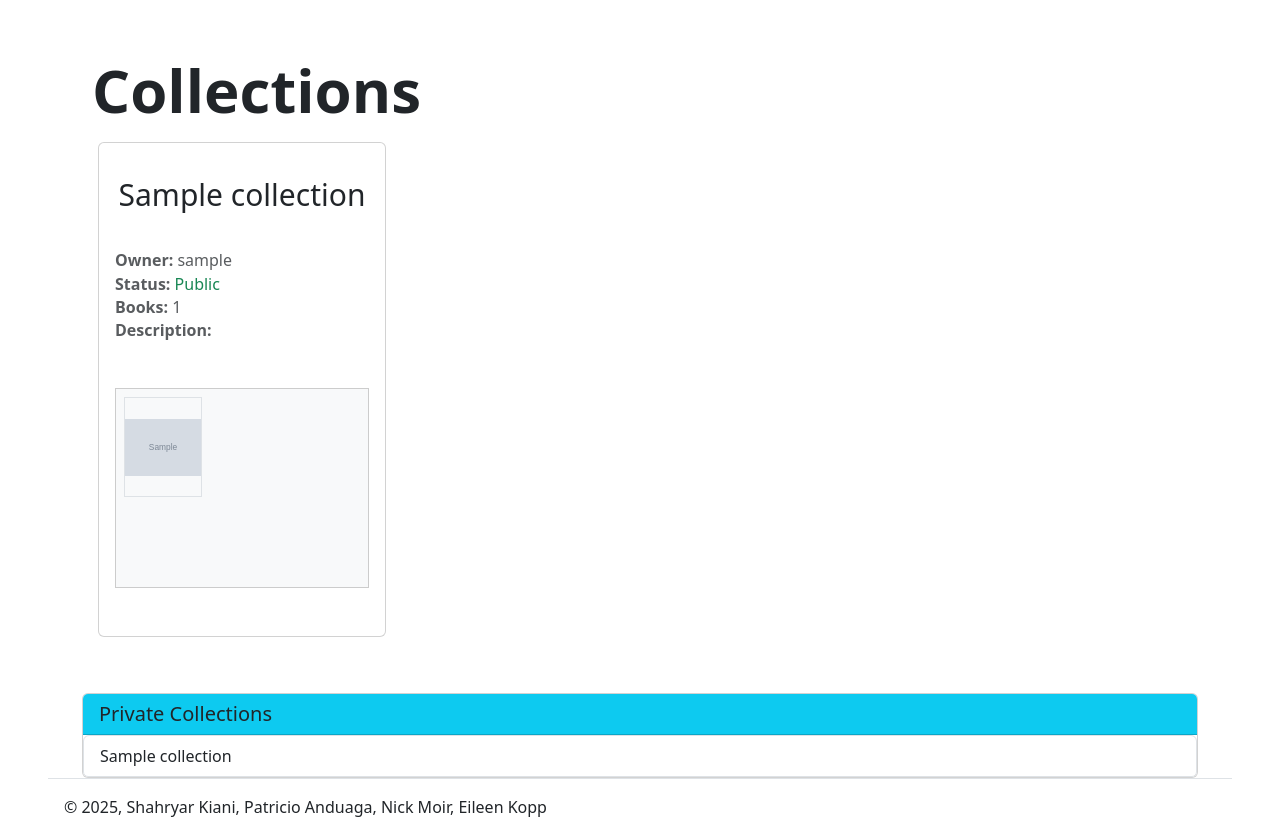
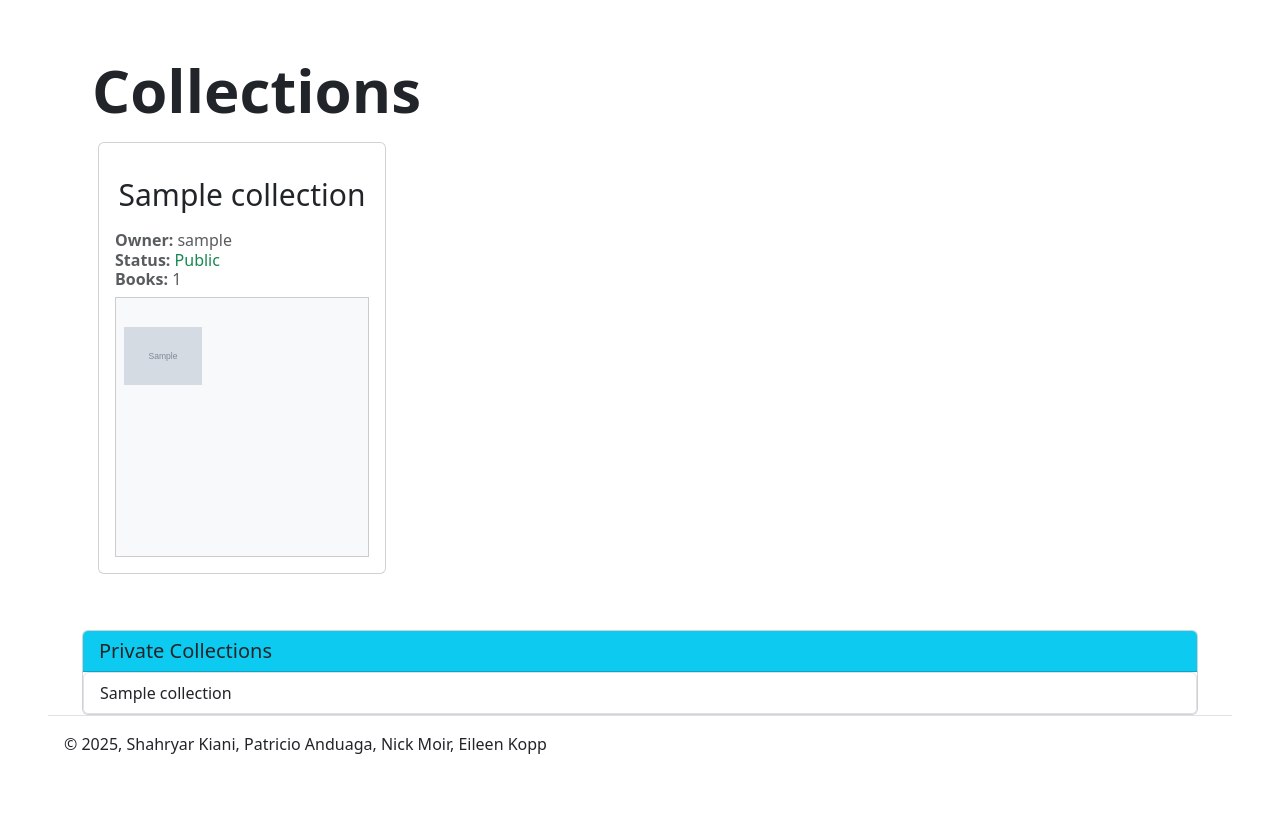
Before and after one commit to PatricioA-2004/Library-Website, a Django app: template lending/templates/lending/collection_list.html in a window 1280 px wide. Shown: the part 72-907 px from the top of the page. After the commit the page ends 826 px from the top, so only its background shows below. Run offline with Django 3.2, Linux system fonts and the light colour scheme; the template is opened without the code that fills it: most values are stand-ins (such as "Sample title", 1, 10 or a date in 2020); grey boxes marked "Sample" are stand-in pictures; some libraries are stand-ins or nearby versions.

Commit message:
Update collection list view

```diff
--- a/lending/templates/lending/collection_list.html
+++ b/lending/templates/lending/collection_list.html
@@ -20,10 +20,6 @@
     </div>
 
     <style>
-        .card:hover .card-overlay {
-            opacity: 1 !important;
-        }
-
         .scrollable-box {
             overflow-y: auto;
             overflow-x: hidden;
@@ -37,16 +33,16 @@
         <div class="col-3 mb-4">
             <!--Card Info-->
             <a href="{% url 'lending:collection_detail' collection.id %}" class="text-decoration-none">
-                <div class="card m-3 h-100 position-relative overflow-hidden"
-                    style="width: 18rem; transition: all 0.3s ease; min-height: 400px;">
+                <div class="card m-3 h-100 border-1  transition hover-shadow position-relative overflow-hidden"
+                style="width: 18rem; min-height: 400px; transition: transform 0.2s ease;">
                     <div class="card-body d-flex flex-column">
                         <!--Collection Info-->
-                        <h5 class="card-title text-center mb-4 d-flex justify-content-center align-items-center" style="font-size: 30px;
+                        <h5 class="card-title text-center mb-1 d-flex justify-content-center align-items-center" style="font-size: 30px;
                         min-height: 72px;">{{ collection.collection_name|truncatechars:25 }}</h5>
-                        <h6 class="card-subtitle mb-2 text-muted">
+                        <h6 class="card-subtitle mb-1 text-muted">
                             <strong>Owner:</strong> {{ collection.owner.username }}
                         </h6>
-                        <h6 class="card-subtitle mb-2 text-muted">
+                        <h6 class="card-subtitle mb-1 text-muted">
                             <strong>Status:</strong>
                             {% if collection.private %}
                             <span class="text-danger">Private</span>
@@ -57,19 +53,16 @@
                         <h6 class="card-subtitle mb-2 text-muted">
                             <strong>Books:</strong> {{ collection.books.count }}
                         </h6>
-                        <h6 class="card-subtitle mb-5 text-muted">
-                            <strong>Description:</strong>
-                        </h6>
                         <!--Book Covers-->
-                        <div class="scrollable-box p-2" style="height: 200px; background-color: #f8f9fa;">
+                        <div class="scrollable-box p-2" style="height: 100%; background-color: #f8f9fa;">
                             <div class="d-flex flex-wrap">
                                 {% for book in collection.books.all %}
                                 <div class="text-center mb-2" style="width: 33%;">
                                     {% if book.book_cover %}
-                                    <img src="{{ book.book_cover.url }}" class="img-fluid border mx-auto d-block"
+                                    <img src="{{ book.book_cover.url }}" class="img-fluid mx-auto d-block"
                                         style="height: 100px; width: auto; max-width: 100%; object-fit: contain;">
                                     {% else %}
-                                    <div class="d-flex flex-column align-items-center justify-content-center border mx-auto"
+                                    <div class="d-flex flex-column align-items-center justify-content-center mx-auto"
                                         style="height: 100px; width: 60px; background-color: #e9ecef;">
                                         <small>No cover</small>
                                     </div>
@@ -82,11 +75,6 @@
                                 {% endfor %}
                             </div>
                         </div>
-                    </div>
-                    <!--Hover Overlay-->
-                    <div class="position-absolute top-0 start-0 w-100 h-100 opacity-0 card-overlay" style="background-color: rgba(29, 27, 27, 0.7);
-                        transition: opacity 0.3s ease;
-                        pointer-events: none;">
                     </div>
                 </div>
             </a>
```
